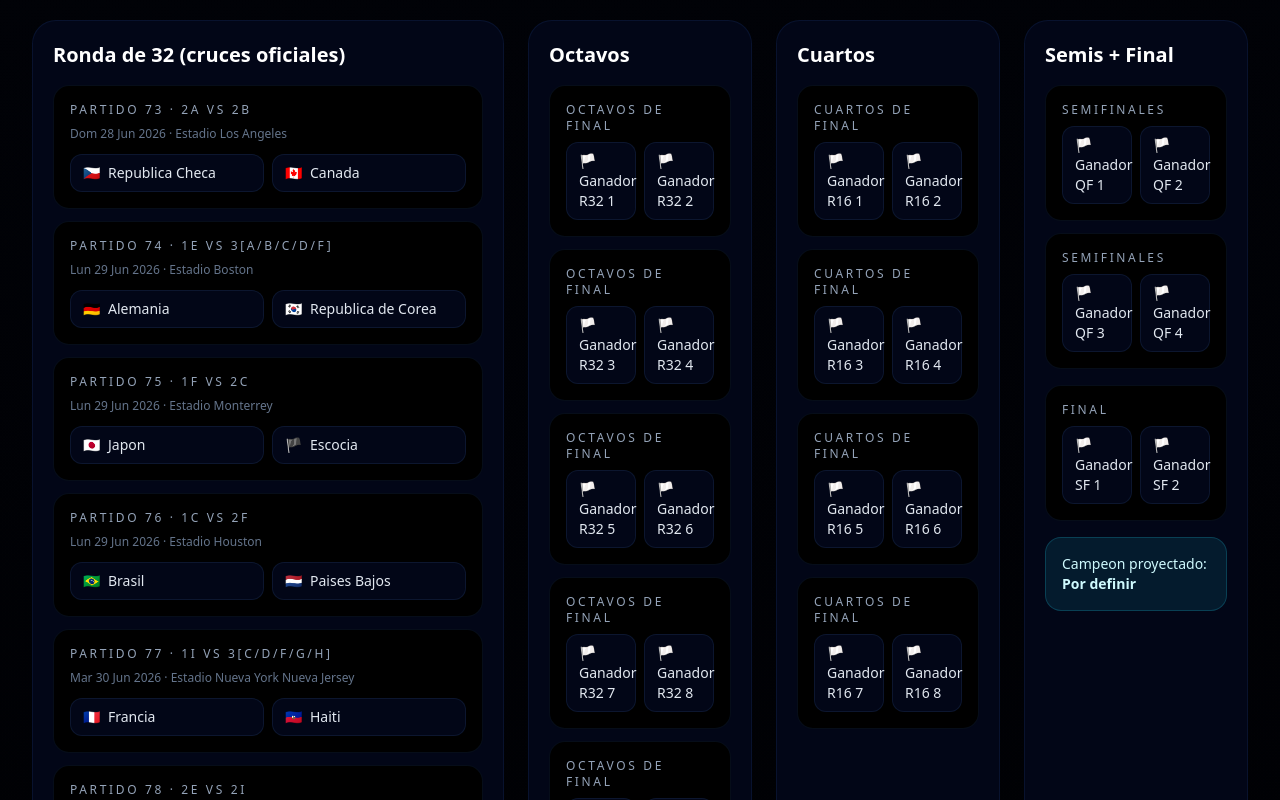
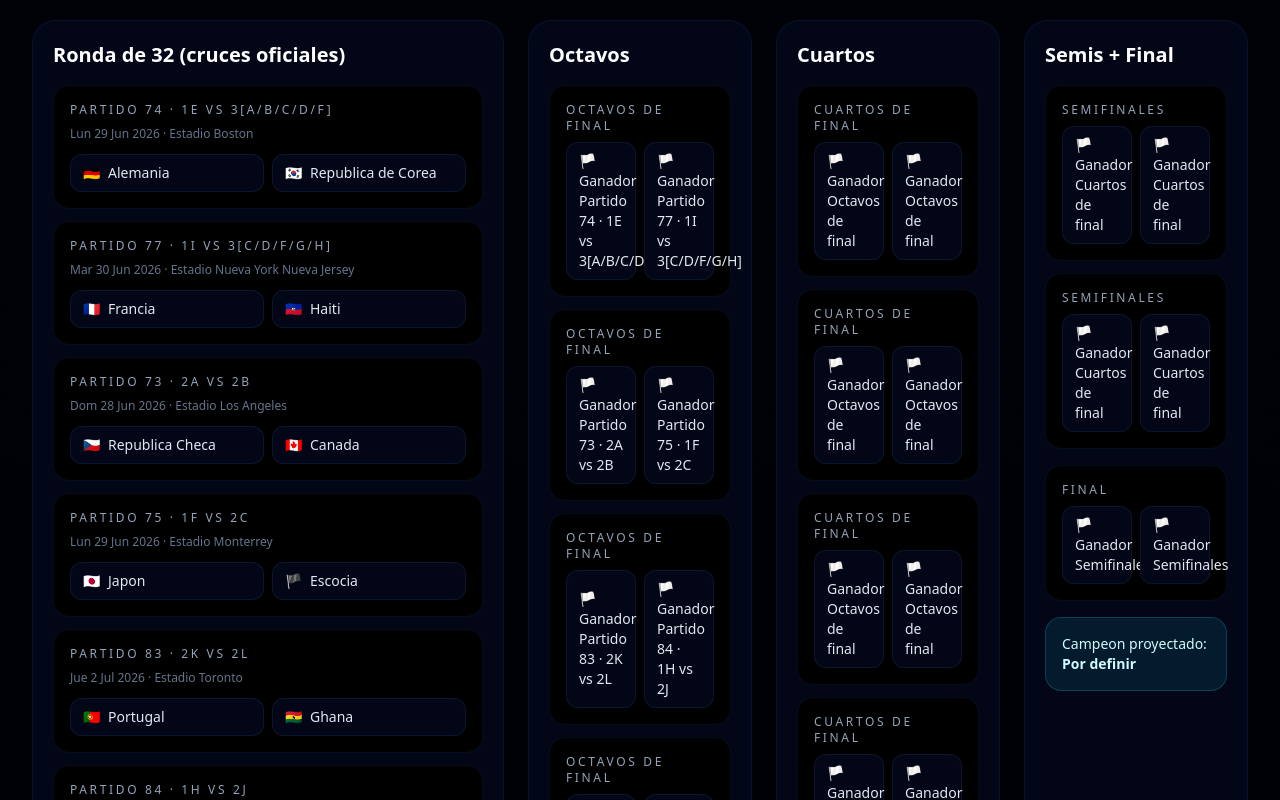
Before and after one commit to Chajtur/Hondutech, a React (Vite) app: page / in a window 1280 px wide. Shown: the part 8340-9140 px from the top of the page. Built offline with nearby package versions, Linux system fonts and the light colour scheme; no server answers.

Commit message:
Se corrigió los cruces de 32, 16, etc

```diff
--- a/src/components/WorldCupPredictor.tsx
+++ b/src/components/WorldCupPredictor.tsx
@@ -141,24 +141,22 @@ const resolveSlotTeam = (
 const buildNextRound = (
   source: KnockoutMatch[],
   picks: KnockoutPickMap,
-  sourcePrefix: string,
   targetPrefix: string,
   label: string,
 ): KnockoutMatch[] => {
   const participants = source.map((match, index) => {
-    const matchId = `${sourcePrefix}-${index + 1}`;
     const locked = match.officialWinnerTeamId;
     if (locked && (locked === match.home.id || locked === match.away.id)) {
       return locked === match.home.id ? match.home : match.away;
     }
 
-    const selected = picks[matchId];
+    const selected = picks[match.id];
     const valid = selected === match.home.id || selected === match.away.id;
     if (valid) {
       return selected === match.home.id ? match.home : match.away;
     }
 
-    return createUnknownTeam(`Ganador ${sourcePrefix.toUpperCase()} ${index + 1}`);
+    return createUnknownTeam(`Ganador ${match.label || `${targetPrefix.toUpperCase()} ${index + 1}`}`);
   });
 
   const list: KnockoutMatch[] = [];
@@ -292,10 +290,10 @@ export default function WorldCupPredictor() {
     });
   }, [tablesByGroup, thirdByGroup]);
 
-  const roundOf16 = useMemo(() => buildNextRound(roundOf32, knockoutPicks, 'r32', 'r16', 'Octavos de final'), [knockoutPicks, roundOf32]);
-  const quarterfinals = useMemo(() => buildNextRound(roundOf16, knockoutPicks, 'r16', 'qf', 'Cuartos de final'), [knockoutPicks, roundOf16]);
-  const semifinals = useMemo(() => buildNextRound(quarterfinals, knockoutPicks, 'qf', 'sf', 'Semifinales'), [knockoutPicks, quarterfinals]);
-  const final = useMemo(() => buildNextRound(semifinals, knockoutPicks, 'sf', 'final', 'Final'), [knockoutPicks, semifinals]);
+  const roundOf16 = useMemo(() => buildNextRound(roundOf32, knockoutPicks, 'r16', 'Octavos de final'), [knockoutPicks, roundOf32]);
+  const quarterfinals = useMemo(() => buildNextRound(roundOf16, knockoutPicks, 'qf', 'Cuartos de final'), [knockoutPicks, roundOf16]);
+  const semifinals = useMemo(() => buildNextRound(quarterfinals, knockoutPicks, 'sf', 'Semifinales'), [knockoutPicks, quarterfinals]);
+  const final = useMemo(() => buildNextRound(semifinals, knockoutPicks, 'final', 'Final'), [knockoutPicks, semifinals]);
 
   const champion = useMemo(() => {
     const finalMatch = final[0];
--- a/src/data/worldCup2026Data.ts
+++ b/src/data/worldCup2026Data.ts
@@ -183,22 +183,22 @@ export const worldCup2026Data: WorldCup2026Data = {
     { id: 'L-6', group: 'L', homeTeamId: 'cro', awayTeamId: 'gha', kickoff: 'Sab 27 Jun 2026 · 17:00 · Philadelphia Stadium' },
   ],
   roundOf32Rules: [
+    { id: 'r32-2', label: 'Partido 74', kickoff: 'Lun 29 Jun 2026 · Estadio Boston', homeSlot: '1E', awaySlot: '3[A/B/C/D/F]' },
+    { id: 'r32-5', label: 'Partido 77', kickoff: 'Mar 30 Jun 2026 · Estadio Nueva York Nueva Jersey', homeSlot: '1I', awaySlot: '3[C/D/F/G/H]' },
     { id: 'r32-1', label: 'Partido 73', kickoff: 'Dom 28 Jun 2026 · Estadio Los Angeles', homeSlot: '2A', awaySlot: '2B' },
-    { id: 'r32-2', label: 'Partido 74', kickoff: 'Lun 29 Jun 2026 · Estadio Boston', homeSlot: '1E', awaySlot: '3[A/B/C/D/F]' },
     { id: 'r32-3', label: 'Partido 75', kickoff: 'Lun 29 Jun 2026 · Estadio Monterrey', homeSlot: '1F', awaySlot: '2C' },
+    { id: 'r32-11', label: 'Partido 83', kickoff: 'Jue 2 Jul 2026 · Estadio Toronto', homeSlot: '2K', awaySlot: '2L' },
+    { id: 'r32-12', label: 'Partido 84', kickoff: 'Jue 2 Jul 2026 · Estadio Los Angeles', homeSlot: '1H', awaySlot: '2J' },
+    { id: 'r32-9', label: 'Partido 81', kickoff: 'Mie 1 Jul 2026 · Estadio Bahia de San Francisco', homeSlot: '1D', awaySlot: '3[B/E/F/I/J]' },
+    { id: 'r32-10', label: 'Partido 82', kickoff: 'Mie 1 Jul 2026 · Estadio Seattle', homeSlot: '1G', awaySlot: '3[A/E/H/I/J]' },
     { id: 'r32-4', label: 'Partido 76', kickoff: 'Lun 29 Jun 2026 · Estadio Houston', homeSlot: '1C', awaySlot: '2F' },
-    { id: 'r32-5', label: 'Partido 77', kickoff: 'Mar 30 Jun 2026 · Estadio Nueva York Nueva Jersey', homeSlot: '1I', awaySlot: '3[C/D/F/G/H]' },
     { id: 'r32-6', label: 'Partido 78', kickoff: 'Mar 30 Jun 2026 · Estadio Dallas', homeSlot: '2E', awaySlot: '2I' },
     { id: 'r32-7', label: 'Partido 79', kickoff: 'Mar 30 Jun 2026 · Estadio Azteca Ciudad de Mexico', homeSlot: '1A', awaySlot: '3[C/E/F/H/I]' },
     { id: 'r32-8', label: 'Partido 80', kickoff: 'Mie 1 Jul 2026 · Estadio Atlanta', homeSlot: '1L', awaySlot: '3[E/H/I/J/K]' },
-    { id: 'r32-9', label: 'Partido 81', kickoff: 'Mie 1 Jul 2026 · Estadio Bahia de San Francisco', homeSlot: '1D', awaySlot: '3[B/E/F/I/J]' },
-    { id: 'r32-10', label: 'Partido 82', kickoff: 'Mie 1 Jul 2026 · Estadio Seattle', homeSlot: '1G', awaySlot: '3[A/E/H/I/J]' },
-    { id: 'r32-11', label: 'Partido 83', kickoff: 'Jue 2 Jul 2026 · Estadio Toronto', homeSlot: '2K', awaySlot: '2L' },
-    { id: 'r32-12', label: 'Partido 84', kickoff: 'Jue 2 Jul 2026 · Estadio Los Angeles', homeSlot: '1H', awaySlot: '2J' },
+    { id: 'r32-14', label: 'Partido 86', kickoff: 'Vie 3 Jul 2026 · Estadio Miami', homeSlot: '1J', awaySlot: '2H' },
+    { id: 'r32-16', label: 'Partido 88', kickoff: 'Vie 3 Jul 2026 · Estadio Dallas', homeSlot: '2D', awaySlot: '2G' },
     { id: 'r32-13', label: 'Partido 85', kickoff: 'Jue 2 Jul 2026 · Estadio BC Place Vancouver', homeSlot: '1B', awaySlot: '3[E/F/G/I/J]' },
-    { id: 'r32-14', label: 'Partido 86', kickoff: 'Vie 3 Jul 2026 · Estadio Miami', homeSlot: '1J', awaySlot: '2H' },
     { id: 'r32-15', label: 'Partido 87', kickoff: 'Vie 3 Jul 2026 · Estadio Kansas City', homeSlot: '1K', awaySlot: '3[D/E/I/J/L]' },
-    { id: 'r32-16', label: 'Partido 88', kickoff: 'Vie 3 Jul 2026 · Estadio Dallas', homeSlot: '2D', awaySlot: '2G' },
   ],
 
 };
```
